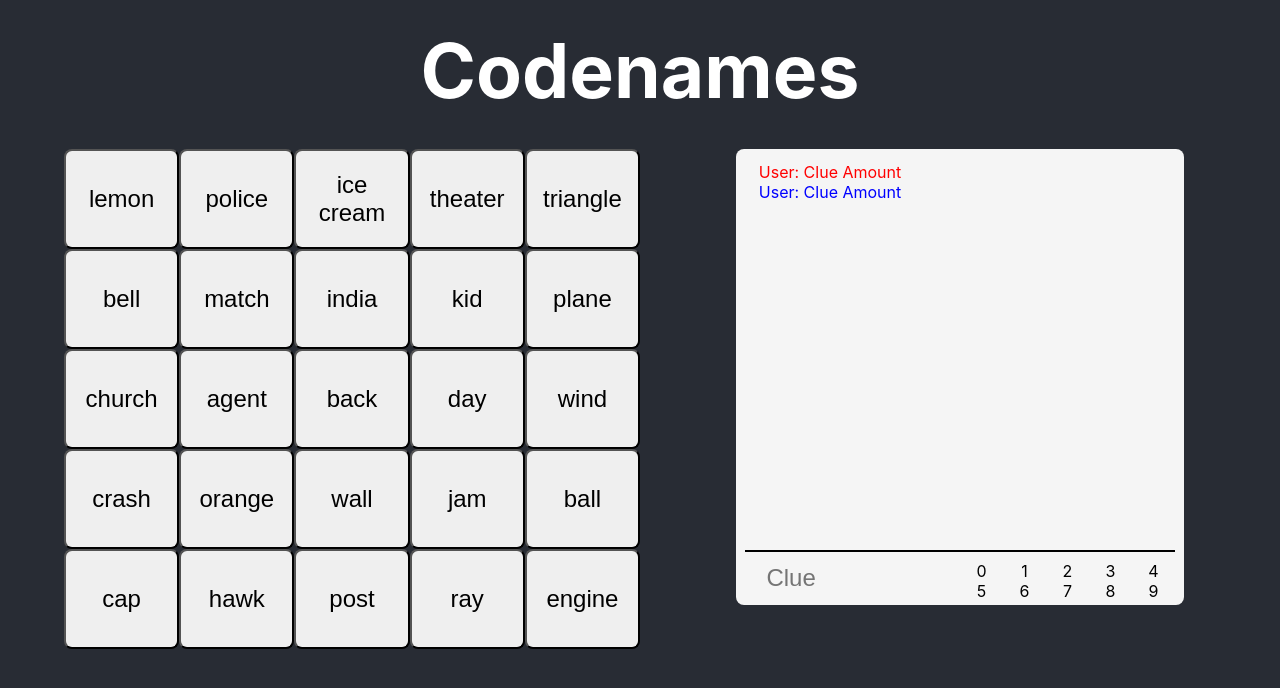
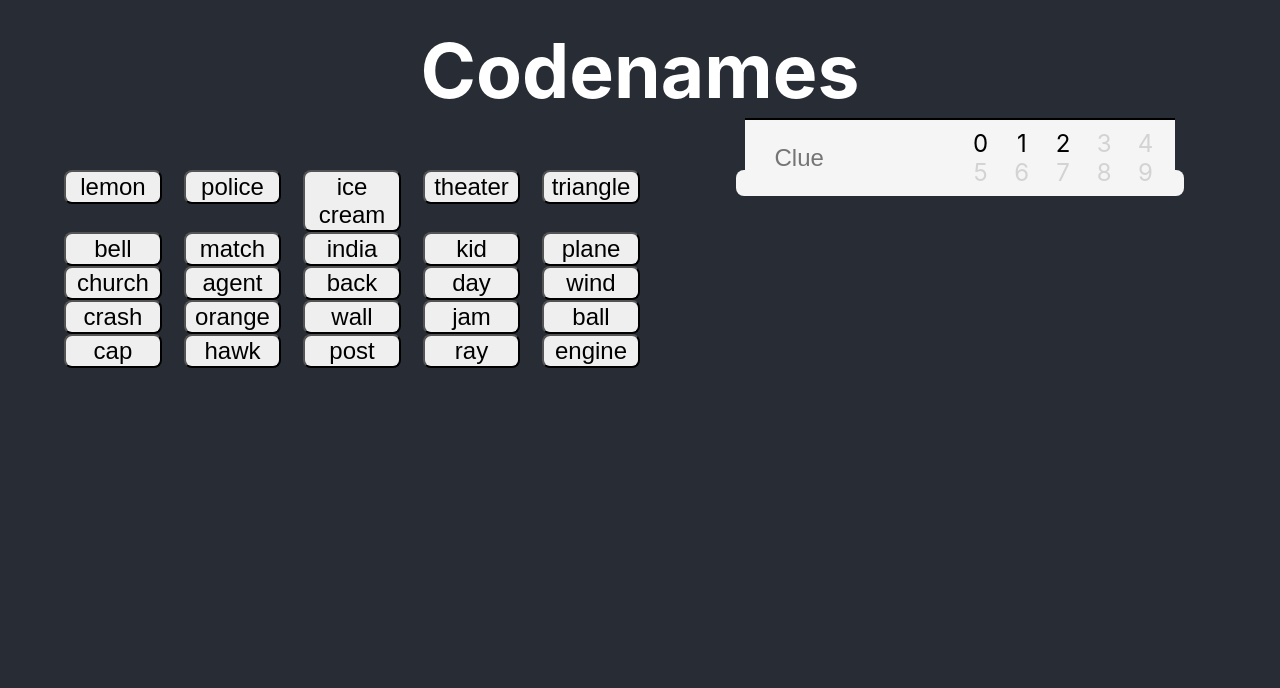
Before and after one commit to cs4241-19a/fp, a React (Create React App) app in the folder app/: page / in a window 1280 px wide. Shown: the top 688 px of the page. Built offline with nearby package versions, Linux system fonts and the light colour scheme.

Commit message:
Final touches to UI

```diff
--- a/app/src/App.css
+++ b/app/src/App.css
@@ -10,14 +10,14 @@
   background-color:#282c34;
   display: flex;
   flex-flow: column;
-  height: 100%;
+  min-height: 100%;
 }
 .App-logo {
   height: 40vmin;
 }
 
 .App-header {
-  min-height: 10vh;
+  min-height: 15vh;
   display:flex;
   flex: 0 1 auto;
   justify-content: center;
@@ -56,12 +56,13 @@ h1 {
   flex-flow: row nowrap;
   justify-content: space-between;
   align-items: stretch;
+  height: 15%;
 }
 
 .card {
-  height: 100px;
+  height: 100%;
   border-radius: 8px;
-  flex: 0 150px;
+  flex: 0 1 17%;
   font-size: x-large;
   min-width: 0;
   overflow-wrap: break-word;
@@ -94,13 +95,12 @@ h1 {
 
 .hintSubmission {
   position: absolute;
-  bottom: 2%;
+  bottom: 0;
   left: 0;
-  padding-top: 2%;
+  padding: 2%;
   display: flex;
   flex-direction: row;
   background: whitesmoke;
-  height: 10%;
   width: 96%;
   margin: 0 2%;
   border-top: 2px black solid;
@@ -123,13 +123,24 @@ input {
 .amount {
   text-align: center;
   align-content: center;
-  width: 20%
+  width: 20%;
+  font-size: x-large;
 }
+
 
 .amount:hover {
   cursor: pointer;
   background: cornsilk;
 }
+
+.amount.disabled {
+  color: lightgray;
+}
+.amount.disabled:hover {
+  cursor: default;
+  background: whitesmoke;
+}
+
 
 .msg {
   resize: none;
--- a/app/src/App.js
+++ b/app/src/App.js
@@ -1,43 +1,43 @@
-import React from "react";
-import "./App.css";
+import React from 'react';
+import './App.css';
 
 //would normally come from database but this is for testing
 //list of ALL words
 let allWords = [
-    "wall",
-    "back",
-    "orange",
-    "crash",
-    "hawk",
-    "kiwi",
-    "lab",
-    "ice cream",
-    "india",
-    "theater",
-    "plane",
-    "parachute",
-    "telescope",
-    "match",
-    "police",
-    "post",
-    "ray",
-    "kid",
-    "wind",
-    "box",
-    "knife",
-    "church",
-    "bell",
-    "lemon",
-    "triangle",
-    "cap",
-    "jam",
-    "organ",
-    "engine",
-    "agent",
-    "buck",
-    "day",
-    "doctor",
-    "ball"
+  'wall',
+  'back',
+  'orange',
+  'crash',
+  'hawk',
+  'kiwi',
+  'lab',
+  'ice cream',
+  'india',
+  'theater',
+  'plane',
+  'parachute',
+  'telescope',
+  'match',
+  'police',
+  'post',
+  'ray',
+  'kid',
+  'wind',
+  'box',
+  'knife',
+  'church',
+  'bell',
+  'lemon',
+  'triangle',
+  'cap',
+  'jam',
+  'organ',
+  'engine',
+  'agent',
+  'buck',
+  'day',
+  'doctor',
+  'ball',
 ];
 
 function App() {
@@ -55,20 +55,20 @@ class Card extends React.Component {
   constructor(props) {
     super(props);
     this.changeStyle = this.changeStyle.bind(this);
-        let cardColor = "tan";
-        if (this.props.team === "teamA") {
-            cardColor = "red";
-        } else if (this.props.team === "teamB") {
-            cardColor = "blue";
-        } else if (this.props.team === "assassin") {
-            cardColor = "black";
+    let cardColor = 'tan';
+    if (this.props.team === 'teamA') {
+      cardColor = 'red';
+    } else if (this.props.team === 'teamB') {
+      cardColor = 'blue';
+    } else if (this.props.team === 'assassin') {
+      cardColor = 'black';
     }
     this.state = {color: null, cardColor: cardColor};
   }
 
   changeStyle(color) {
     this.setState({
-            color: this.state.cardColor
+      color: this.state.cardColor,
     });
   }
 
@@ -86,29 +86,35 @@ class Card extends React.Component {
 }
 
 class Chat extends React.Component {
+
+  constructor(props) {
+    super(props);
+    this.state = {
+        wordsLeft: props.wordsLeft,
+        log: props.log
+    }
+  }
+
+  createAmounts() {
+    let table = [];
+    for (let i = 0; i < 10; i++) {
+        table.push(<div className={'amount' +  (i <= this.state.wordsLeft ? '' : ' disabled')}>{i}</div>)
+    }
+    return table;
+  }
+
+
   render() {
     return (
         <div className="chat">
           <div className="chat-container">
-                    <div className="clue" style={{color: "red"}}>
-                        User: Clue Amount
-                    </div>
-                    <div className="clue" style={{color: "blue"}}>
-                        User: Clue Amount
-                    </div>
+            {this.state.log.map((clue) => {
+                return <div className="clue" style={{color: clue.team}}>{clue.hint}</div>
+            })}
             <div className={'hintSubmission'}>
               <input placeholder="Clue" id="msg"></input>
               <div className={'amountInput'}>
-                            <div className={'amount'}>0</div>
-                            <div className={'amount'}>1</div>
-                            <div className={'amount'}>2</div>
-                            <div className={'amount'}>3</div>
-                            <div className={'amount'}>4</div>
-                            <div className={'amount'}>5</div>
-                            <div className={'amount'}>6</div>
-                            <div className={'amount'}>7</div>
-                            <div className={'amount'}>8</div>
-                            <div className={'amount'}>9</div>
+                {this.createAmounts()}
               </div>
             </div>
           </div>
@@ -124,7 +130,7 @@ class Board extends React.Component {
     super(props);
     this.state = {
       words: this.props.words,
-            teams: this.props.teams
+      teams: this.props.teams,
     };
   }
 
@@ -186,7 +192,7 @@ class Game extends React.Component {
     this.state = {
       boardWords: ingameCards,
       boardTeams: ingameTeams,
-            firstteam: firstteam
+      firstteam: firstteam,
     };
   }
 
@@ -194,14 +200,14 @@ class Game extends React.Component {
     let status;
     let order = this.state.firstteam;
     if (!order) {
-            status = "Red Team";
+      status = 'Red Team';
     } else {
-            status = "Blue Team";
+      status = 'Blue Team';
     }
     return (
         <div className="game">
           <Board words={this.state.boardWords} teams={this.state.boardTeams}/>
-                    <Chat/>
+          <Chat log={[]} wordsLeft={2}/>
           <br/>
           <br/>
         </div>
@@ -231,24 +237,24 @@ function setBoard(order) {
   }
 
   //for words to teams
-    setTeam("teamA", order);
-    setTeam("teamB", order);
-    setTeam("assassin", order);
-    setTeam("citizen", order);
+  setTeam('teamA', order);
+  setTeam('teamB', order);
+  setTeam('assassin', order);
+  setTeam('citizen', order);
 
   function setTeam(type, order) {
     let amount = 7;
-        if (type === "assassin") {
+    if (type === 'assassin') {
       amount = 1;
     }
     if (
-            (order === 0 && type === "teamA") ||
-            (order === 1 && type === "teamB")
+        (order === 0 && type === 'teamA') ||
+        (order === 1 && type === 'teamB')
     ) {
       amount += 2;
     } else if (
-            (order === 1 && type === "teamA") ||
-            (order === 0 && type === "teamB")
+        (order === 1 && type === 'teamA') ||
+        (order === 0 && type === 'teamB')
     ) {
       amount++;
     }
```
Lines whose indentation alone changed are shown as unchanged.
